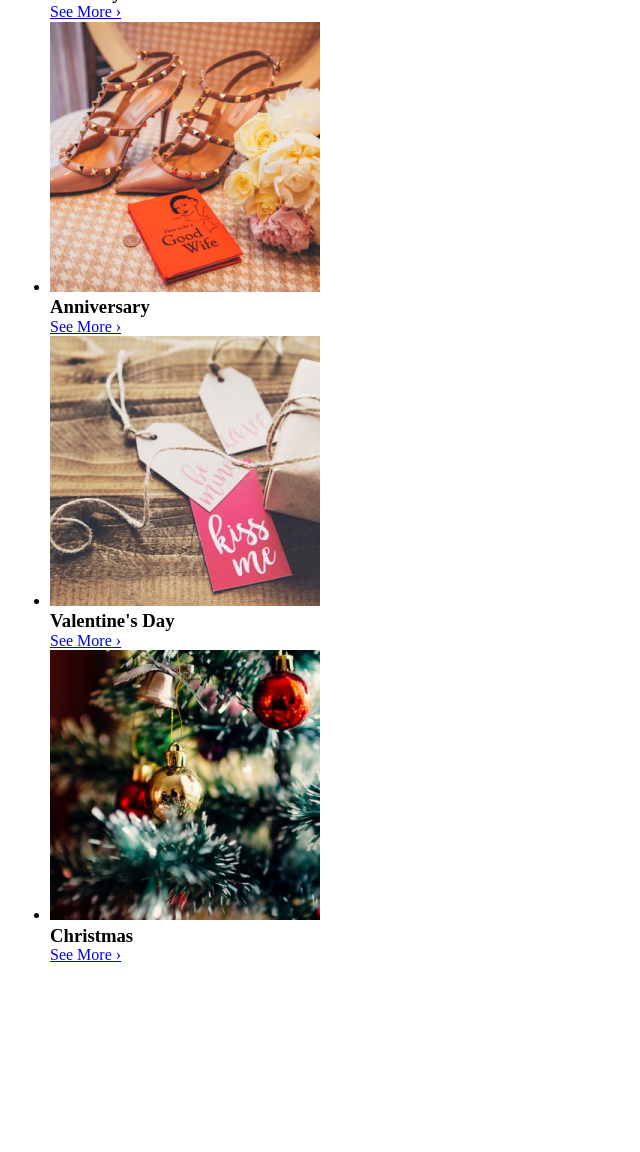
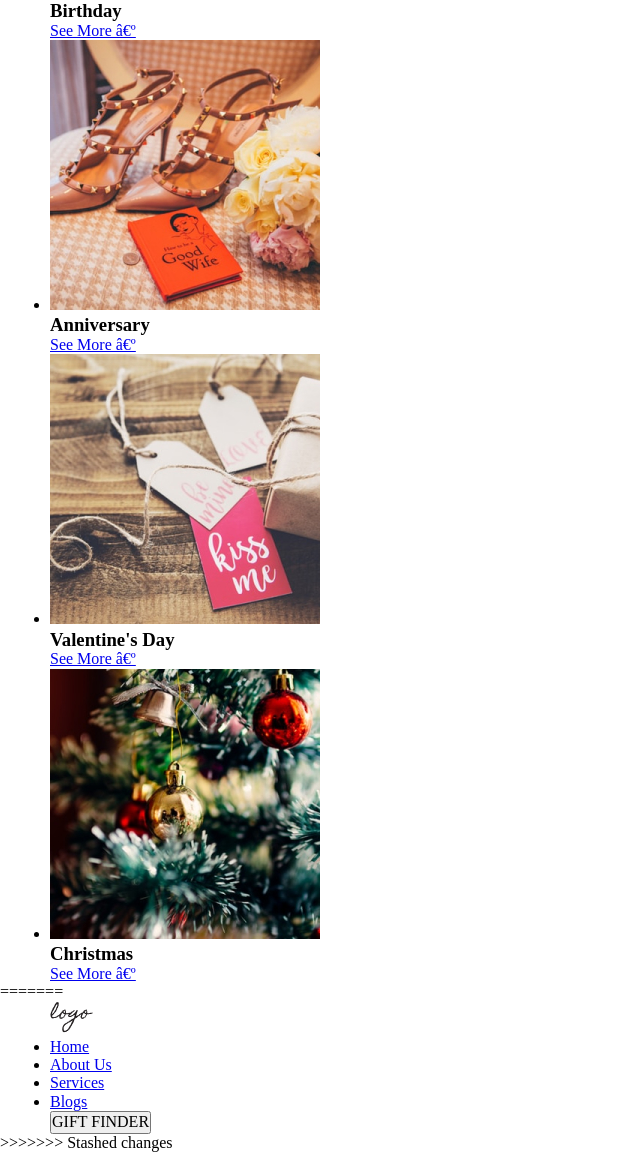
Before and after one commit to VadimVyalov/fson2, a plain HTML site: page index.html in a window 1280 px wide. Shown: the part 471-1623 px from the top of the page, without its empty margins (0-640 px from the left). Before the commit the page ends 1436 px from the top, so only its background shows below. Drawn offline with Linux system fonts and the light colour scheme.

Commit message:
Update index.html

```diff
--- a/index.html
+++ b/index.html
@@ -1,14 +1,7 @@
 <!DOCTYPE html>
 <html lang="en">
-  <head>
-    <meta charset="UTF-8" />
-    <meta http-equiv="X-UA-Compatible" content="IE=edge" />
-    <meta name="viewport" content="width=device-width, initial-scale=1.0" />
-    <link rel="stylesheet" href="./css/normalize.css" />
-    <link rel="stylesheet" href="./css/style.css" />
-    <title>Fson2</title>
-  </head>
 
+<<<<<<< Updated upstream
   <body>
     <header>
       <div class="container">
@@ -58,4 +51,35 @@
     </main>
     <footer></footer>
   </body>
+=======
+<head>
+  <meta charset="UTF-8" />
+  <meta http-equiv="X-UA-Compatible" content="IE=edge" />
+  <meta name="viewport" content="width=device-width, initial-scale=1.0" />
+  <link rel="stylesheet" href="./css/normalize.css" />
+  <link rel="stylesheet" href="./css/style.css" />
+  <title>Fson2</title>
+</head>
+
+<body>
+  <header>
+    <div class="container">
+      <a href="./" title="logo">
+        <img src="./images/logo.svg" alt="Logo" /></a>
+      <nav>
+        <ul>
+          <li><a href="./" title="Home">Home</a></li>
+          <li><a href="#" title="About Us">About Us</a></li>
+          <li><a href="#" title="Services">Services</a></li>
+          <li><a href="#" title="Blogs">Blogs</a></li>
+        </ul>
+      </nav>
+      <button type="button">GIFT FINDER</button>
+    </div>
+  </header>
+  <main></main>
+  <footer></footer>
+</body>
+
+>>>>>>> Stashed changes
 </html>
```
